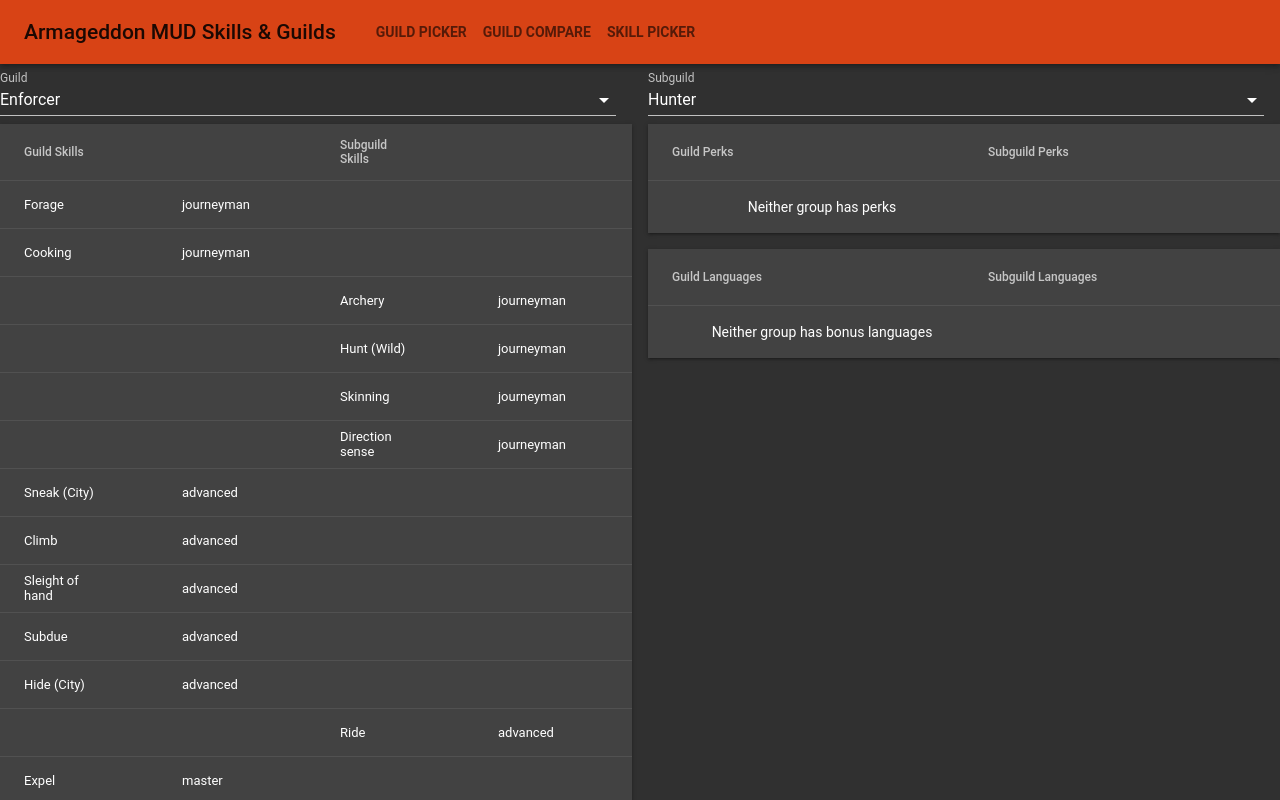
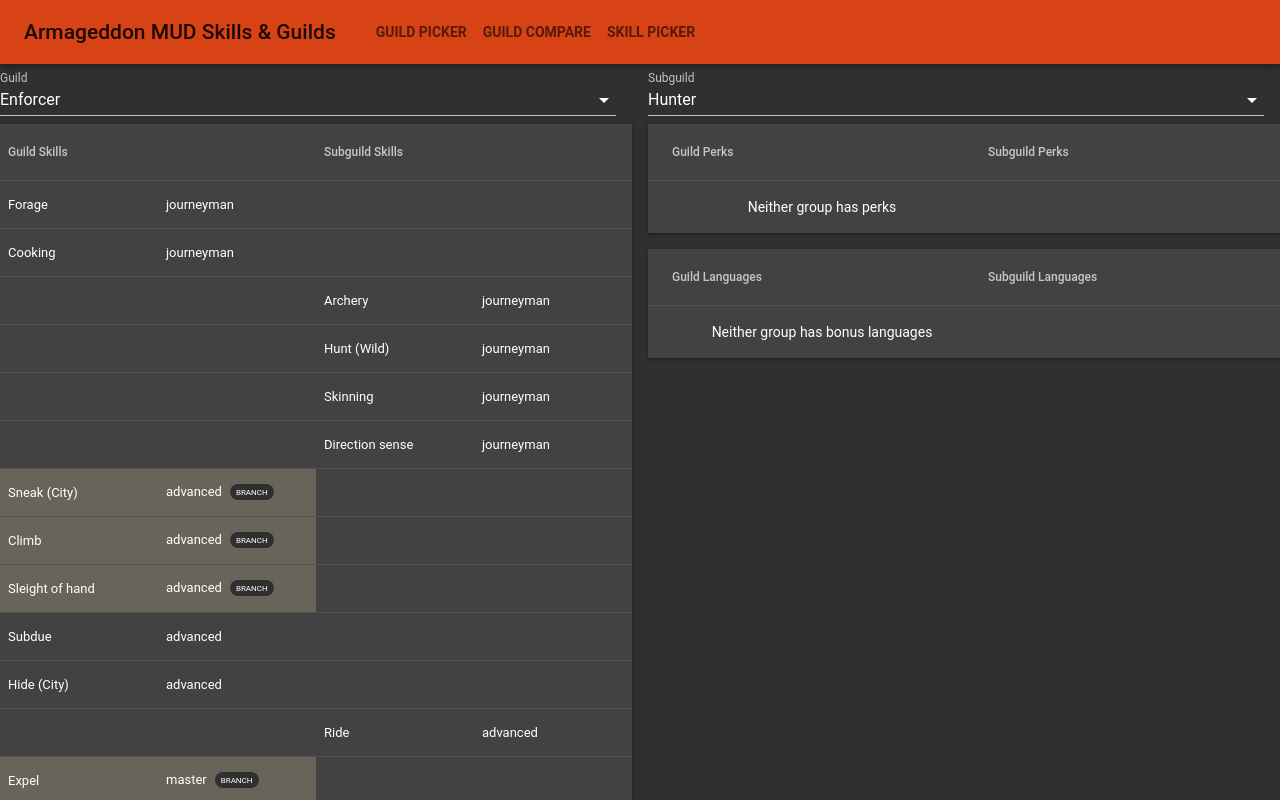
Before and after one commit to tristeArmageddon/arma-guild-picker, a React (Create React App) app: page /arma-guild-picker/guild-picker in a window 1280 px wide. Shown: the top 800 px of the page. Built offline with nearby package versions, Linux system fonts and the light colour scheme.

Commit message:
Render when a skill has branched

```diff
--- a/src/components/SkillCompareTable.jsx
+++ b/src/components/SkillCompareTable.jsx
@@ -7,6 +7,7 @@
 import TableHead from '@material-ui/core/TableHead';
 import TableRow from '@material-ui/core/TableRow';
 import Paper from '@material-ui/core/Paper';
+import Chip from '@material-ui/core/Chip';
 
 const styles = (theme) => ({
   cell: {
@@ -16,9 +17,25 @@
       fontSize: '0.65rem',
       maxWidth: 65,
     },
-    [theme.breakpoints.down('sm')]: {
-      padding: 8,
+    padding: 8,
+  },
+  chip: {
+    backgroundColor: 'rgb(48, 48, 48)',
+    fontSize: 8,
+    marginLeft: 8,
+    padding: 2,
+    height: 16,
+    marginTop: -1,
+    '&> span': {
+      paddingLeft: 4,
+      paddingRight: 4,
     },
+    '&> span::after': {
+      content: '"BRANCH"',
+      [theme.breakpoints.down('xs')]: {
+          content: '"B"',
+      }
+    }
   }
 });
 class SkillCompareTable extends Component {
@@ -52,7 +69,7 @@
         result[sk] = {
           [`${guildGroup}Skill`]: label,
           [`${guildGroup}SkillLevel`]: proficiency,
-          [`${guildGroup}branchesFrom`]: extended && data[guildGroup][gSelected].branching[sk],
+          [`${guildGroup}SkillBranchesFrom`]: extended && data[guildGroup][gSelected].branching[sk],
           group,
           ...result[sk],
         }
@@ -89,6 +106,7 @@
       g2Key,
       classes,
     } = this.props;
+    console.log(this.mungeSkills())
     return (
       <Paper square className={classes.root}>
         <Table className={classes.table}>
@@ -109,23 +127,39 @@
               <TableRow key={row.id}>
                 <TableCell
                   className={classes.cell}
+                  style={{
+                    backgroundColor: row[`${g1Key}sSkillBranchesFrom`] ? 'rgba(255, 236, 179, 0.2)' : 'inherit'
+                  }}
                 >
                   {row[`${g1Key}sSkill`]}
                 </TableCell>
                 <TableCell
                   className={classes.cell}
+                  style={{
+                    backgroundColor: row[`${g1Key}sSkillBranchesFrom`] ? 'rgba(255, 236, 179, 0.2)' : 'inherit'
+                  }}
                 >
                   {row[`${g1Key}sSkillLevel`]}
+                  {row[`${g1Key}sSkillBranchesFrom`] && <Chip className={classes.chip} />}
                 </TableCell>
                 <TableCell
                   className={classes.cell}
+                  style={{
+                    backgroundColor: row[`${g2Key}sSkillBranchesFrom`] ? 'rgba(255, 236, 179, 0.2)' : 'inherit'
+                  }}
+
                 >
                   {row[`${g2Key}sSkill`]}
                 </TableCell>
                 <TableCell
                   className={classes.cell}
+                  style={{
+                    backgroundColor: row[`${g2Key}sSkillBranchesFrom`] ? 'rgba(255, 236, 179, 0.2)' : 'inherit'
+                  }}
+
                 >
                   {row[`${g2Key}sSkillLevel`]}
+                  {row[`${g2Key}sSkillBranchesFrom`] && <Chip className={classes.chip} />}
                 </TableCell>
               </TableRow>
             ))}
```
